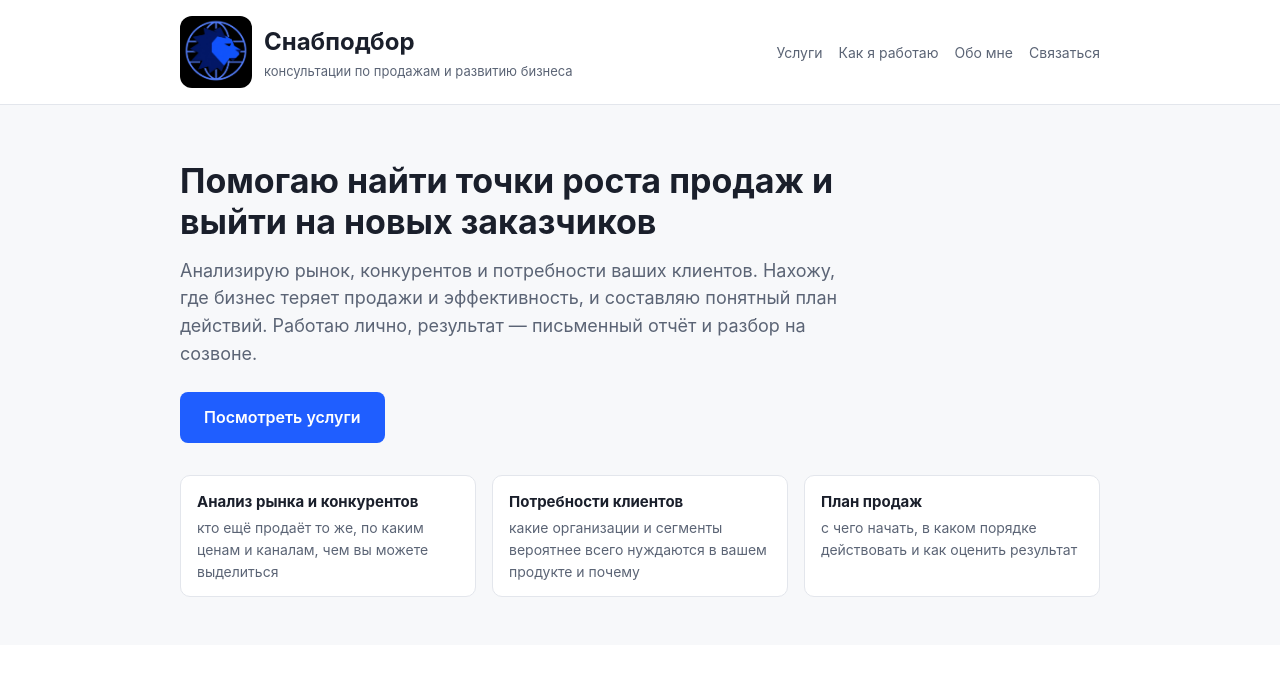
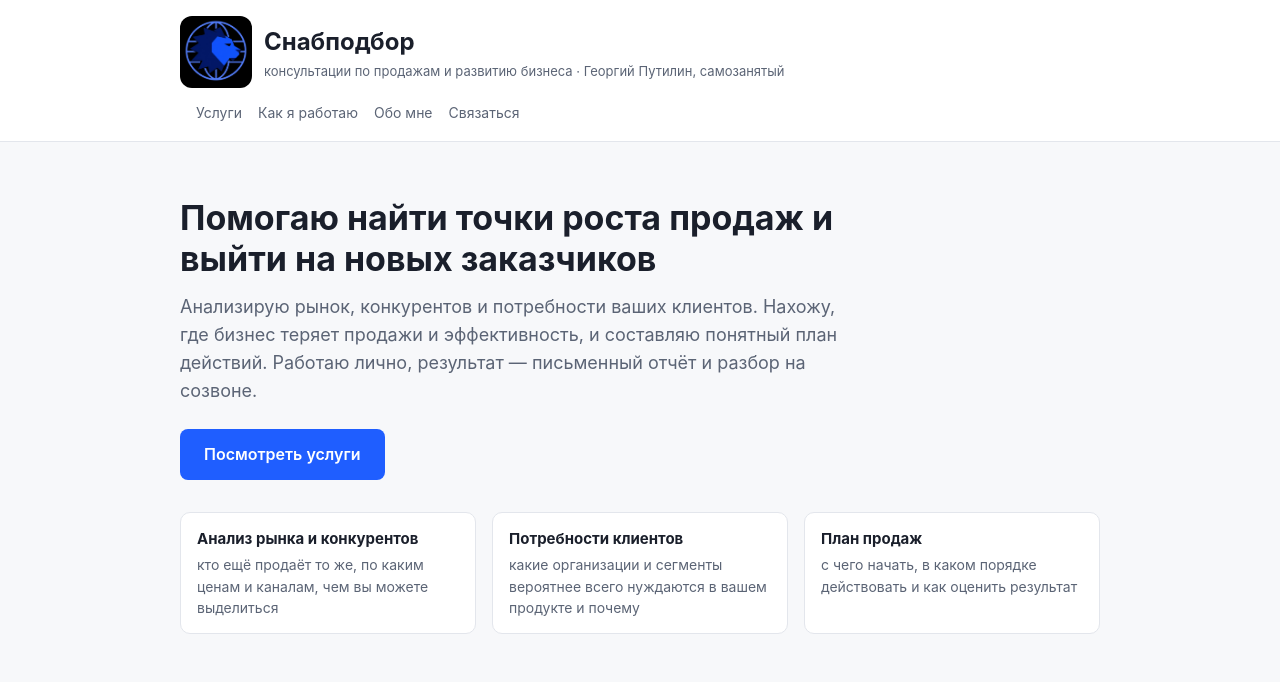
Before and after one commit to georgyputilin-ship-it/snabpodbor-site, a plain HTML site: page index.html in a window 1280 px wide. Shown: the top 686 px of the page. Drawn offline with Linux system fonts and the light colour scheme.

Commit message:
Шапка: ФИО и статус самозанятого
Co-Authored-By: Claude Opus 5.5 <noreply@anthropic.com>
Claude-Session: https://claude.ai/code/session_01SDUXFQK8XoGqkB38rXii8V

```diff
--- a/index.html
+++ b/index.html
@@ -55,7 +55,7 @@
 
 <header>
   <div class="wrap">
-    <div class="brand"><img src="/logo.png" alt="Снабподбор" width="72" height="72" style="border-radius:12px"><div class="logo">Снабподбор<span>консультации по продажам и развитию бизнеса</span></div></div>
+    <div class="brand"><img src="/logo.png" alt="Снабподбор" width="72" height="72" style="border-radius:12px"><div class="logo">Снабподбор<span>консультации по продажам и развитию бизнеса · Георгий Путилин, самозанятый</span></div></div>
     <nav><a href="#services">Услуги</a><a href="#how">Как я работаю</a><a href="#about">Обо мне</a><a href="#contacts">Связаться</a></nav>
   </div>
 </header>
```
